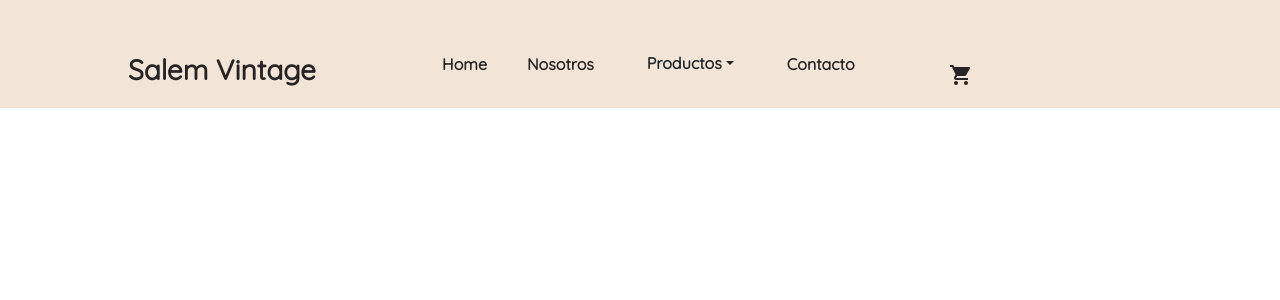
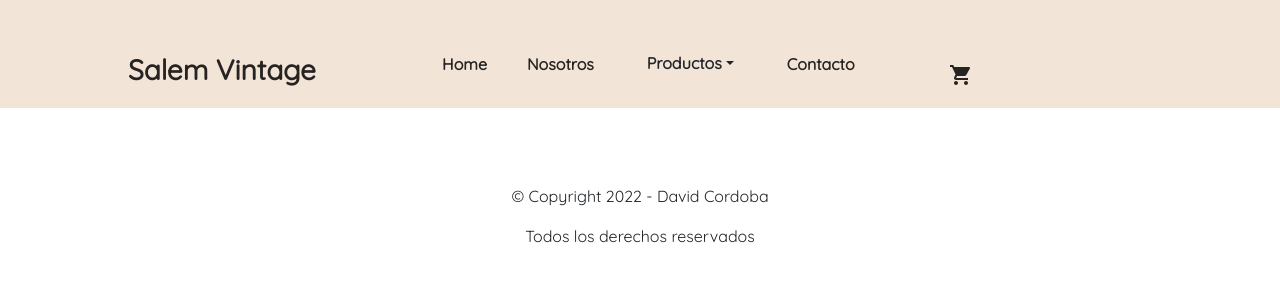
Before and after one commit to daviddcordoba/React-JS-SalemVintage, a React (Create React App) app: page / in a window 1280 px wide. Shown: the top 300 px of the page. Built offline with nearby package versions, Linux system fonts and the light colour scheme; no server answers; the database is empty.

Commit message:
commit gif

```diff
--- a/src/App.js
+++ b/src/App.js
@@ -31,6 +31,13 @@ function App() {
         </Routes>
       </div>
 
+      <footer>
+      <div className='text-center pt-5'>
+        <p>&copy; Copyright 2022 - David Cordoba</p>
+        <p>Todos los derechos reservados</p>
+        </div>
+      </footer>
+
       < ToastContainer />
     </div>
     </BrowserRouter>
--- a/src/components/navbar/NavBar.scss
+++ b/src/components/navbar/NavBar.scss
@@ -51,7 +51,7 @@
         justify-items: center;
 
 
-        /* padding: 10px; */
+
 
         &:hover{
             transform: scale(1.07);
```
Also changed, not shown: 1 other file (tests, documents, lock files or other folders).
